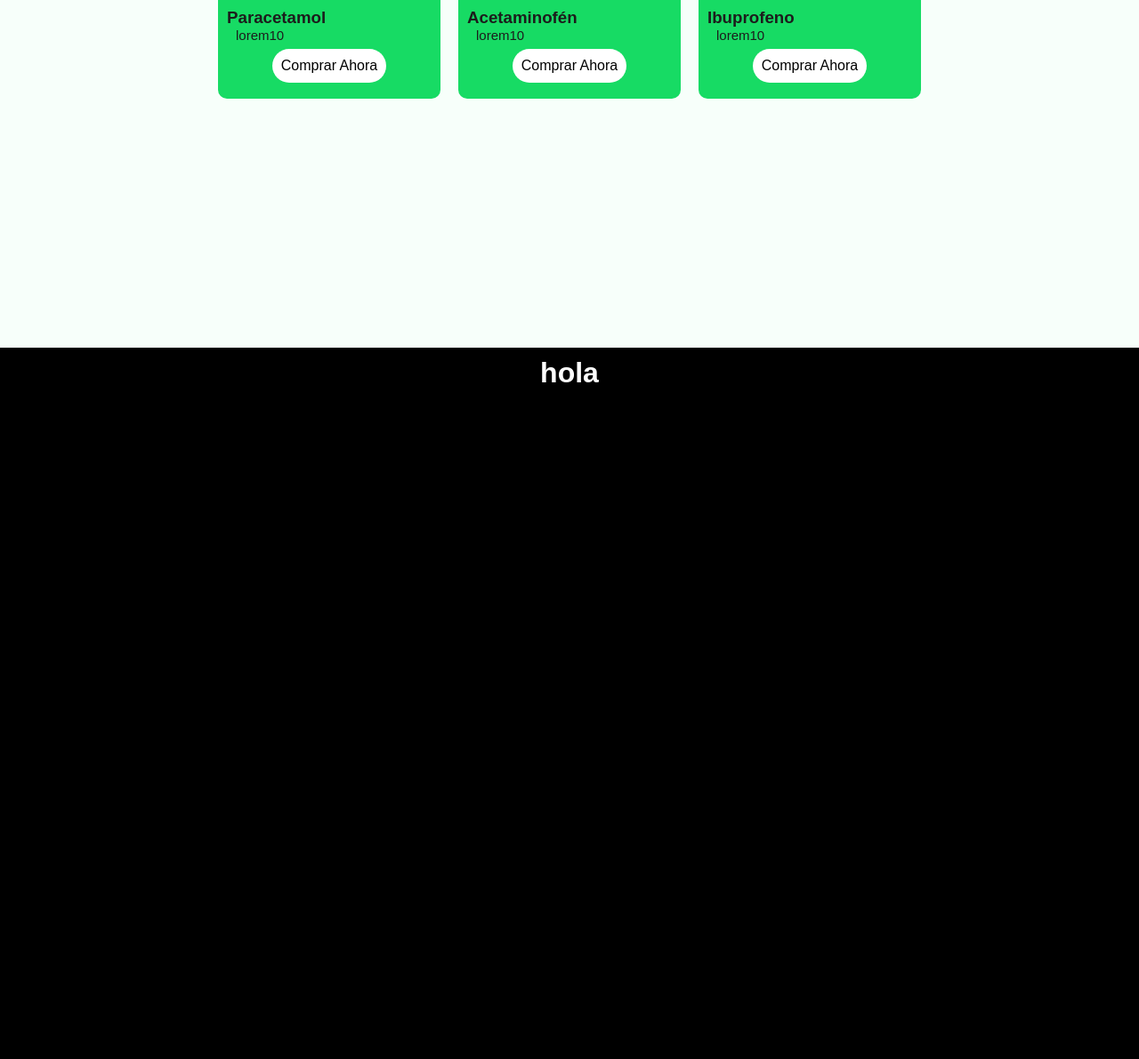
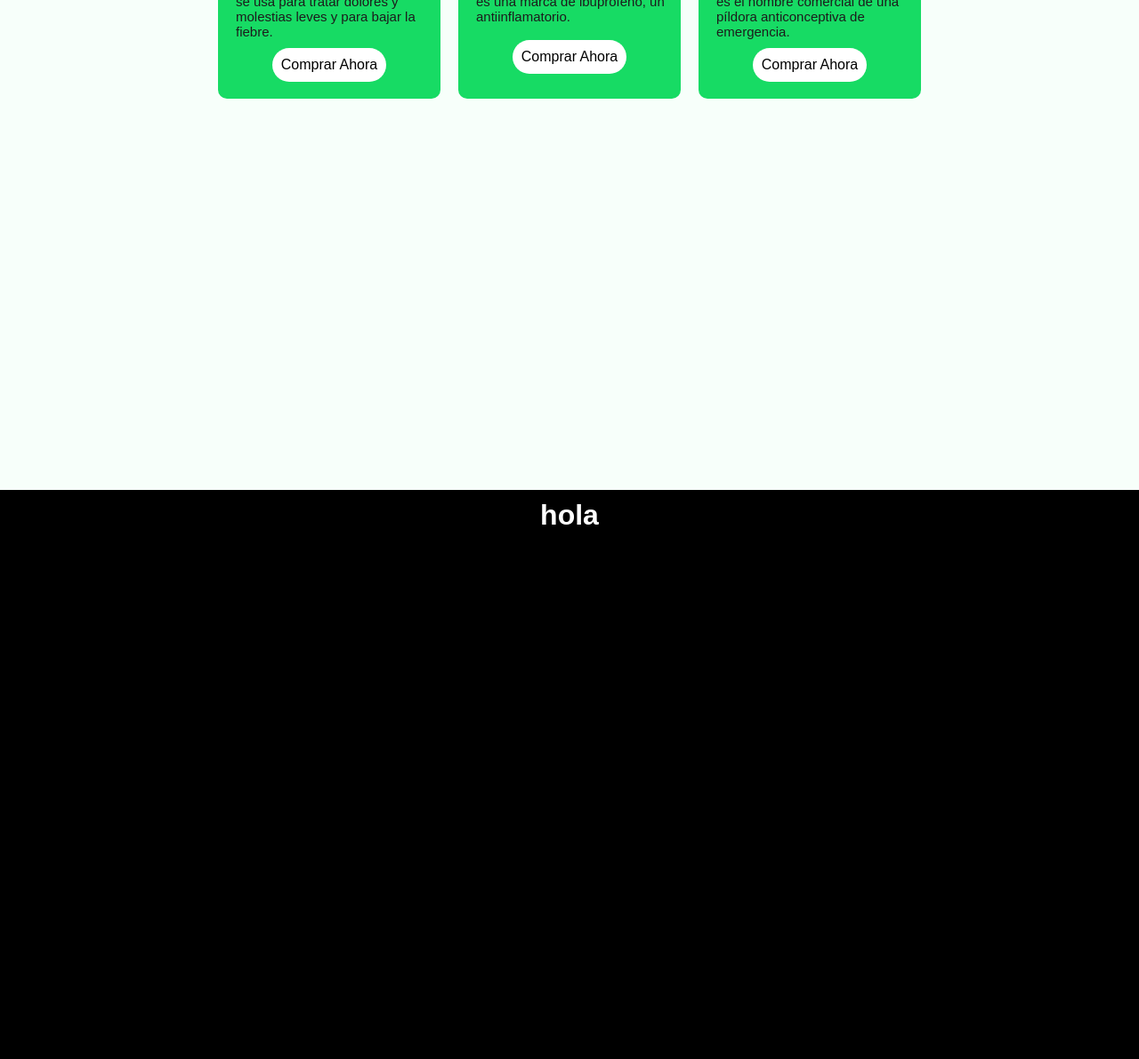
Before and after one commit to silvana19/Proyecto-Final-Billy-G3, a PHP site: page / in a window 1280 px wide. Shown: the part 1576-2767 px from the top of the page at 89% size. Before the commit the page ends 2006 px from the top, so only its background shows below. Run offline with PHP 8.4, Linux system fonts and the light colour scheme.

Commit message:
Nuevo cambio

```diff
--- a/index.html
+++ b/index.html
@@ -87,67 +87,67 @@
         <div class="cards">
           <div class="card">
             <img
-              src="https://www.starbucks.es/sites/starbucks-es-pwa/files/styles/c22_featured_card_531x273/public/2025-09/Banner%20Home%20C2_0.jpg.webp?itok=EXvThkAL"
+              src="/Proyecto-Final-Billy-G3/assets/img/paracetamol.jpg"
               alt=""
             />
             <div class="infoc">
               <h3>Paracetamol</h3>
-              <p>lorem10</p>
+              <p>Analgésico y antipirético.</p>
               <a href="" class="buy">Comprar Ahora</a>
             </div>
           </div>
           <div class="card">
             <img
-              src="https://www.starbucks.es/sites/starbucks-es-pwa/files/styles/c22_featured_card_531x273/public/2025-09/Banner%20Home%20C2_0.jpg.webp?itok=EXvThkAL"
+              src="/Proyecto-Final-Billy-G3/assets/img/amoxicilina.png"
               alt=""
             />
             <div class="infoc">
-              <h3>Acetaminof&eacute;n</h3>
-              <p>lorem10</p>
+              <h3>Amoxicilina</h3>
+              <p>Su acción consiste en detener el crecimiento de las bacterias.</p>
               <a href="" class="buy">Comprar Ahora</a>
             </div>
           </div>
           <div class="card">
             <img
-              src="https://www.starbucks.es/sites/starbucks-es-pwa/files/styles/c22_featured_card_531x273/public/2025-09/Banner%20Home%20C2_0.jpg.webp?itok=EXvThkAL"
+              src="/Proyecto-Final-Billy-G3/assets/img/ibuprofeno.png"
               alt=""
             />
             <div class="infoc">
               <h3>Ibuprofeno</h3>
-              <p>lorem10</p>
+              <p>se usa para reducir la fiebre y aliviar dolores menores, cefaleas, dolor muscular.</p>
               <a href="" class="buy">Comprar Ahora</a>
             </div>
           </div>
           <div class="card">
             <img
-              src="https://www.starbucks.es/sites/starbucks-es-pwa/files/styles/c22_featured_card_531x273/public/2025-09/Banner%20Home%20C2_0.jpg.webp?itok=EXvThkAL"
+              src="/Proyecto-Final-Billy-G3/assets/img/tylenol.webp"
               alt=""
             />
             <div class="infoc">
-              <h3>Paracetamol</h3>
-              <p>lorem10</p>
+              <h3>Tylenol</h3>
+              <p> se usa para tratar dolores y molestias leves y para bajar la fiebre.</p>
               <a href="" class="buy">Comprar Ahora</a>
             </div>
           </div>
           <div class="card">
             <img
-              src="https://www.starbucks.es/sites/starbucks-es-pwa/files/styles/c22_featured_card_531x273/public/2025-09/Banner%20Home%20C2_0.jpg.webp?itok=EXvThkAL"
+              src="/Proyecto-Final-Billy-G3/assets/img/advil.jpg"
               alt=""
             />
             <div class="infoc">
-              <h3>Acetaminof&eacute;n</h3>
-              <p>lorem10</p>
+              <h3>Advil</h3>
+              <p>es una marca de ibuprofeno, un antiinflamatorio.</p>
               <a href="" class="buy">Comprar Ahora</a>
             </div>
           </div>
           <div class="card">
             <img
-              src="https://www.starbucks.es/sites/starbucks-es-pwa/files/styles/c22_featured_card_531x273/public/2025-09/Banner%20Home%20C2_0.jpg.webp?itok=EXvThkAL"
+              src="/Proyecto-Final-Billy-G3/assets/img/evital.jpg"
               alt=""
             />
             <div class="infoc">
-              <h3>Ibuprofeno</h3>
-              <p>lorem10</p>
+              <h3>Evital</h3>
+              <p> es el nombre comercial de una píldora anticonceptiva de emergencia.</p>
               <a href="" class="buy">Comprar Ahora</a>
             </div>
           </div>
--- a/style.css
+++ b/style.css
@@ -232,7 +232,7 @@ nav ul li:hover {
   background-color: #f7fffa;
 
   width: 100%;
-  height: 120vh;
+  height: 140vh;
   padding-top: 50px;
 }
 
@@ -261,9 +261,12 @@ nav ul li:hover {
 
 .card img {
   width: 250px;
+  height: 150px;
   padding: 0;
   margin: 0;
   border-radius: 10px 10px 0 0;
+  object-fit: cover;
+
 }
 
 .card p {
```
Also changed, not shown: assets/img/advil.jpg (added), assets/img/amoxicilina.png (added), assets/img/evital.jpg (added), assets/img/hola.jpg (added), assets/img/ibuprofeno.png (added), assets/img/paracetamol.jpg (added), assets/img/paracetamol.webp (added), assets/img/tylenol.webp (added).
